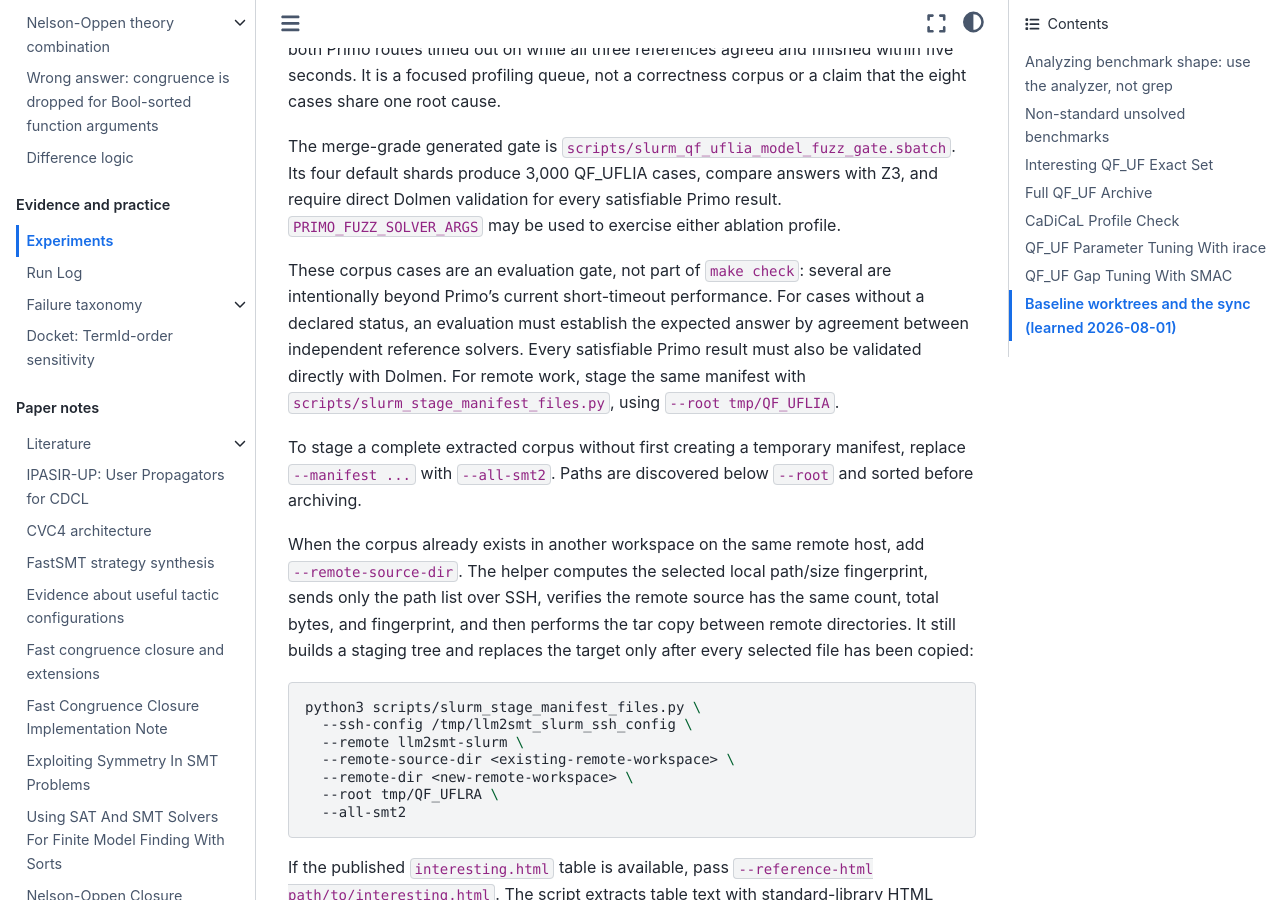
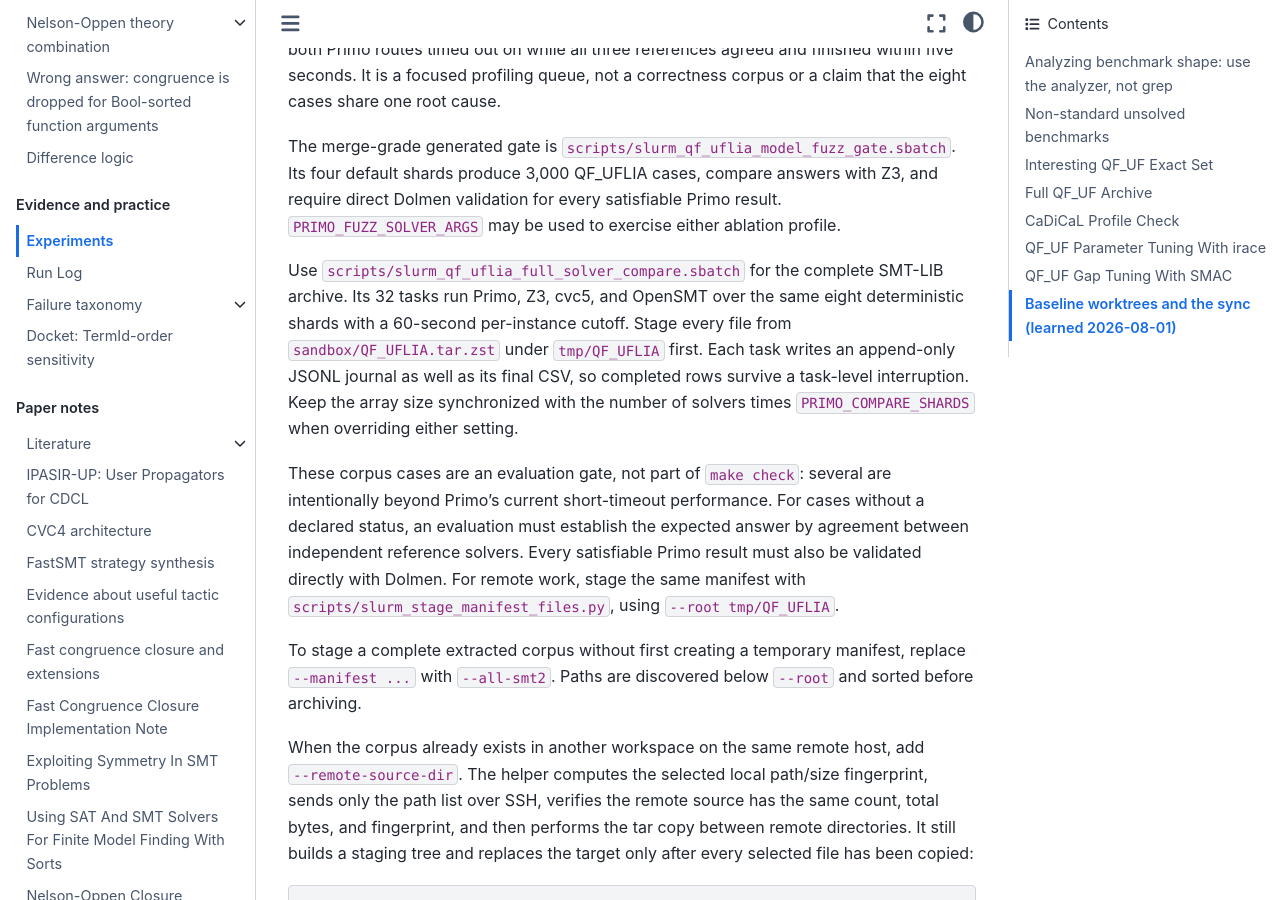
Before and after one commit to primo-solver/primo, a Jupyter Book: the page built from docs/experiments.md, in a window 1280 px wide and 900 px high, scrolled down 6859 px. Built offline with Jupyter Book 1.0.4 settings and Sphinx 7.4.7 and the Sphinx Book theme 1.1.4, drawn with Linux system fonts in a browser that asks for light colours.

Commit message:
Add full QF_UFLIA solver comparison

```diff
--- a/docs/experiments.md
+++ b/docs/experiments.md
@@ -307,6 +307,14 @@ The merge-grade generated gate is
 3,000 QF_UFLIA cases, compare answers with Z3, and require direct Dolmen
 validation for every satisfiable Primo result. `PRIMO_FUZZ_SOLVER_ARGS` may be
 used to exercise either ablation profile.
+
+Use `scripts/slurm_qf_uflia_full_solver_compare.sbatch` for the complete
+SMT-LIB archive. Its 32 tasks run Primo, Z3, cvc5, and OpenSMT over the same
+eight deterministic shards with a 60-second per-instance cutoff. Stage every
+file from `sandbox/QF_UFLIA.tar.zst` under `tmp/QF_UFLIA` first. Each task writes
+an append-only JSONL journal as well as its final CSV, so completed rows survive
+a task-level interruption. Keep the array size synchronized with the number of
+solvers times `PRIMO_COMPARE_SHARDS` when overriding either setting.
 
 These corpus cases are an evaluation gate, not part of `make check`: several
 are intentionally beyond Primo's current short-timeout performance. For cases
```
Also changed, not shown: 1 other file.
